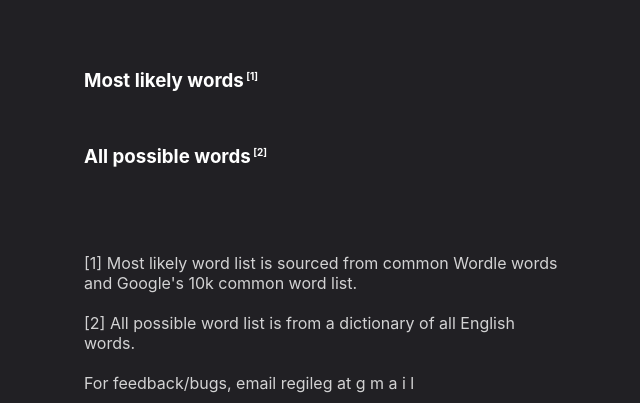
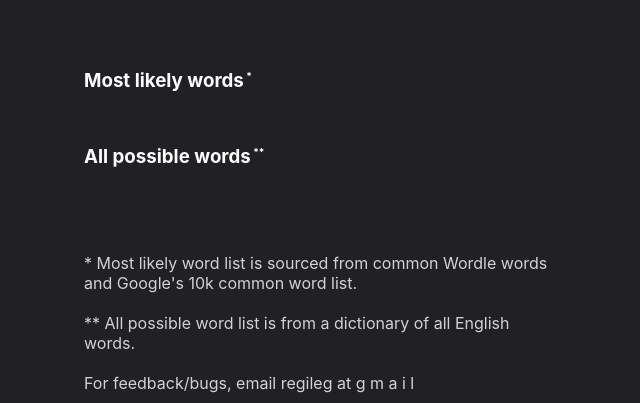
Before and after one commit to dvnlgls/wordle-solver, an Angular app: page / in a window 1280 px wide. Shown: the part 1126-1529 px from the top of the page, without its empty margins (316-956 px from the left). Built offline with nearby package versions, Linux system fonts and the light colour scheme.

Commit message:
minor ui improvement

```diff
--- a/src/app/app.component.html
+++ b/src/app/app.component.html
@@ -110,7 +110,7 @@
     </div>
 
     <div class="result-words">
-      <h3>Most likely words<sup> [1]</sup> {{ mostLikelyWords.length ? mostLikelyWords.length : '' }}</h3>
+      <h3>Most likely words<sup> *</sup> {{ mostLikelyWords.length ? mostLikelyWords.length : '' }}</h3>
       <div *ngIf="mostLikelyWords.length > 0" class="tip">&#9432; click the word to see its meaning.</div>
       <div class="result-list">
         <div *ngFor="let word of mostLikelyWords;">
@@ -121,7 +121,7 @@
     </div>
 
     <div class="result-words">
-      <h3>All possible words<sup> [2]</sup> {{ filteredWords.length ? filteredWords.length : '' }}</h3>
+      <h3>All possible words<sup> **</sup> {{ filteredWords.length ? filteredWords.length : '' }}</h3>
       <div *ngIf="filteredWords.length > 0" class="tip">&#9432; Popular words are highlighted.</div>
       <div class="result-list">
         <div *ngFor="let word of filteredWords;">
@@ -140,8 +140,8 @@
 
     <div class="footer">
       <div class="footnotes">
-        <div>[1] Most likely word list is sourced from common Wordle words and Google's 10k common word list.</div>
-        <div>[2] All possible word list is from a dictionary of all English words.</div>
+        <div>* Most likely word list is sourced from common Wordle words and Google's 10k common word list.</div>
+        <div>** All possible word list is from a dictionary of all English words.</div>
         <div>For feedback/bugs, email regileg at g m a i l</div>
         <div>GitHub: <a target="_blank"
             href="https://github.com/dvnlgls/wordle-solver">https://github.com/dvnlgls/wordle-solver</a></div>
```
